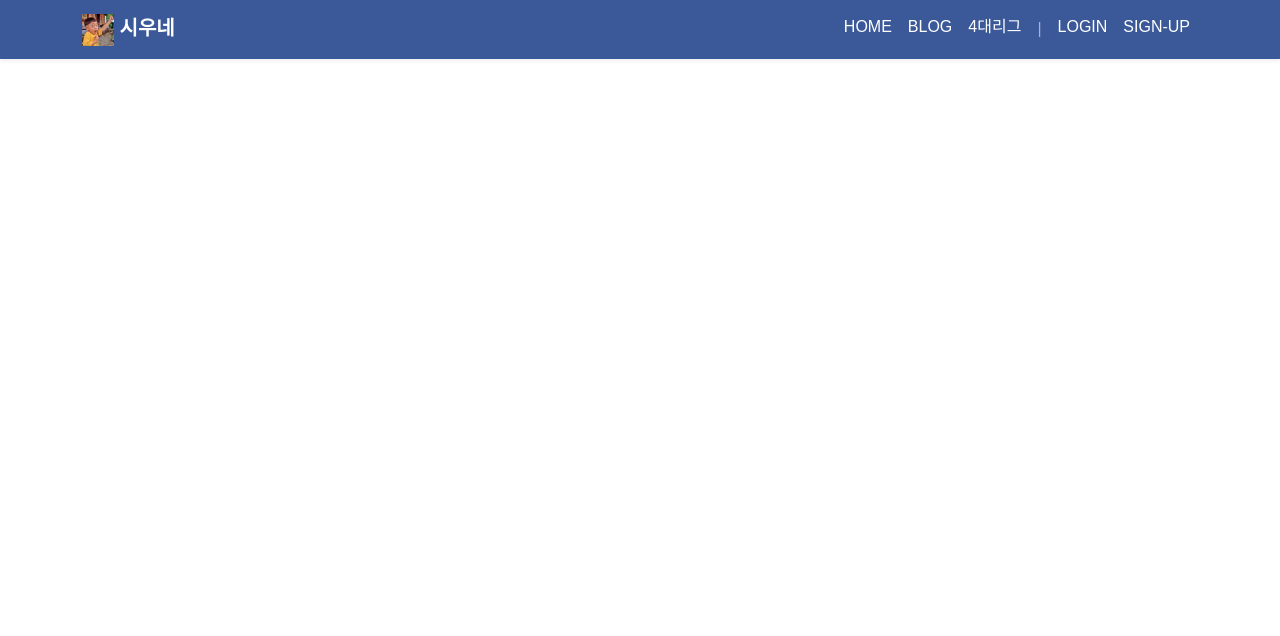
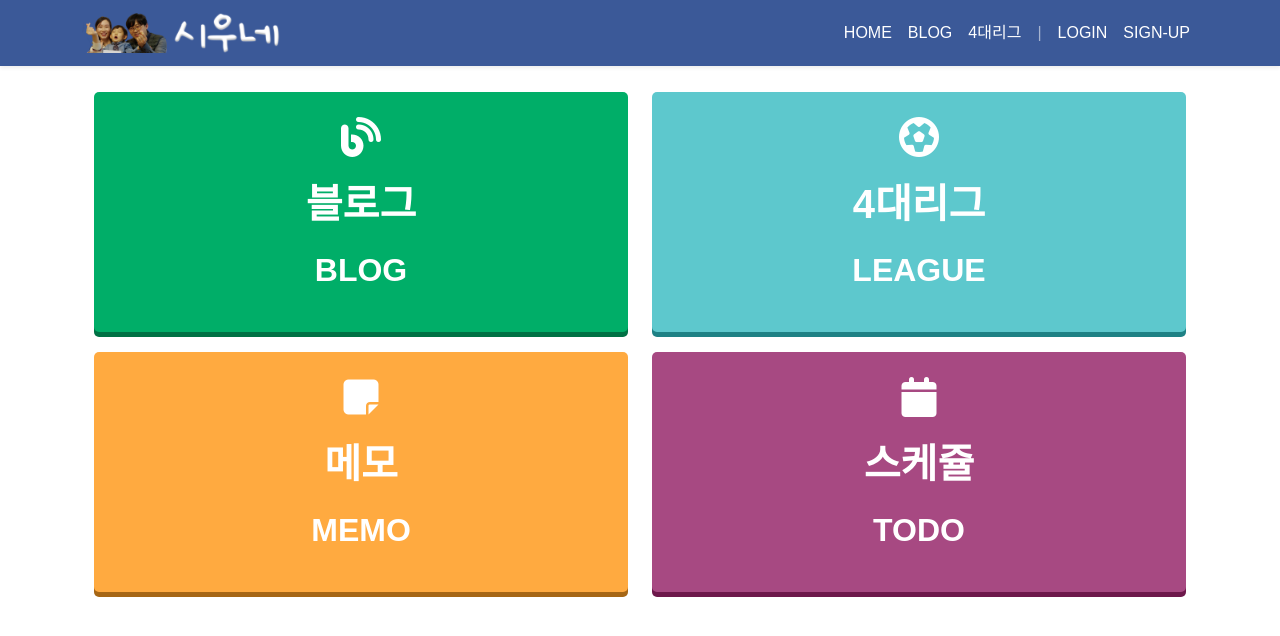
Before and after one commit to hoya6512/ubuntu-siuzip, a Django app: page / in a window 1280 px wide. Shown: the top 636 px of the page. Run offline with Django 5.2, Linux system fonts and the light colour scheme; parts of the project's set-up code (start-up, migrations or seed data) failed here and were passed over; some libraries are stand-ins or nearby versions.

Commit message:
favicon 추가, main landing 추가

```diff
--- a/core/templates/base.html
+++ b/core/templates/base.html
@@ -17,6 +17,12 @@
       crossorigin="anonymous"
       referrerpolicy="no-referrer"
     />
+    <link rel="icon" type="image/png" href="{% static 'image/favicon/favicon-96x96.png' %}" sizes="96x96" />
+    <link rel="icon" type="image/svg+xml" href="{% static 'image/favicon/favicon.svg' %}" />
+    <link rel="shortcut icon" href="{% static 'image/favicon/favicon.ico' %}" />
+    <link rel="apple-touch-icon" sizes="180x180" href="{% static 'image/favicon/apple-touch-icon.pngg' %}" />
+    <meta name="apple-mobile-web-app-title" content="Siuzip" />
+    <link rel="manifest" href="{% static 'image/favicon/site.webmanifest' %}" />
 {#    <link rel="stylesheet" href="{% static 'summernote/0.9.0/summernote-lite.css' %}">#}
 {#    <link rel="stylesheet" href="{% static 'simplemde/1.11.2/css/simplemde.min.css' %}">#}
 
--- a/core/templates/navbar.html
+++ b/core/templates/navbar.html
@@ -5,12 +5,11 @@
             <div class="container">
                 <a class="navbar-brand" href="/" style="color: white; font-weight: 900">
                     <img
-                        src="{% static 'image/favicon.png' %}"
+                        src="{% static 'image/siuzip banner.png' %}"
                         alt="Siuzip.com"
-                        width="32px"
-                        height="32px"
+                        height="40px"
                     />
-                시우네</a>
+                </a>
                 <button
                   class="navbar-toggler"
                   type="button"
@@ -43,24 +42,24 @@
                     </div>
                     <div class="offcanvas-body" style="background-color: #3b5998">
                         <ul class="navbar-nav justify-content-end flex-grow-1">
-                            <li class="nav-item">
+                            <li class="nav-item align-content-center">
                                 <a class="nav-link active" href="/">HOME</a>
                             </li>
-                            <li class="nav-item">
+                            <li class="nav-item align-content-center">
                                 <a class="nav-link active" href="{% url 'blog:index' %}">BLOG</a>
                             </li>
-                            <li class="nav-item">
+                            <li class="nav-item align-content-center">
                                 <a class="nav-link active" href="{% url 'league:league_standings' %}">4대리그</a>
                             </li>
                             <li>
-                                <a class="nav-link">|</a>
+                                <a class="nav-link align-content-center">|</a>
                             </li>
 
                         {% if user.is_staff or user.is_superuser %}
-                            <li class="nav-item">
+                            <li class="nav-item align-content-center">
                                 <a class="nav-link active" href="{% url 'memo:index_status' 'True' %}">MEMO</a>
                             </li>
-                            <li class="nav-item">
+                            <li class="nav-item align-content-center">
                                 <a class="nav-link active" href="{% url 'schedule:calendar' %}">SCHEDULE</a>
                             </li>
                             <li>
@@ -70,7 +69,7 @@
 
 
                             {% if user.is_authenticated %}
-                                <li class="nav-item me-2">
+                                <li class="nav-item me-2 align-content-center">
                                     <a class="nav-link active" href="{% url 'accounts:profile' %}">
                                         {% if user.profile.avatar %}
                                             <img src="{{ user.profile.avatar.url }}"
@@ -87,7 +86,7 @@
                                         {{ user.nick_name }}
                                     </a>
                                 </li>
-                                <li class="nav-item">
+                                <li class="nav-item align-content-center">
                                     <a class="nav-link active"
                                        hx-post="{% url 'accounts:logout' %}?next={{ request.path }}"
                                        hx-target="body"
@@ -95,14 +94,14 @@
                                     >LOGOUT</a>
                                 </li>
                             {% else %}
-                                <li class="nav-item">
+                                <li class="nav-item align-content-center">
                                     {% url 'accounts:login' as login_url %}
                                     <a class="nav-link active"
                                        href="{{ login_url }}{% if login_url != request.path %}?next={{ request.path }}{% endif %}"
                                        style="cursor: pointer">LOGIN
                                     </a>
                                 </li>
-                                <li class="nav-item">
+                                <li class="nav-item align-content-center">
                                     <a class="nav-link active"
                                        href="{% url 'accounts:signup' %}?next={{ request.path }}"
                                        style="cursor: pointer">SIGN-UP
--- a/core/templates/root.html
+++ b/core/templates/root.html
@@ -1,25 +1,115 @@
 {% extends 'base.html' %}
-{#{% load component_tags %}#}
+
 
 {% block content %}
-{#	<div class="w-50" id="wg-api-football-standings"#}
-{#        data-host="v3.football.api-sports.io"#}
-{#        data-key="52d1b79add89f9d721330e87e2ca76d3"#}
-{#        data-league="39"#}
-{#        data-team=""#}
-{#        data-season="2024"#}
-{#        data-theme="grey"#}
-{#        data-show-errors="false"#}
-{#        data-show-logos="true"#}
-{#        class="wg_loader">#}
-{#    </div>#}
+  <div class="container">
+      <div class="row mt-3">
+          <div class="col-6"><a href="{% url 'blog:index' %}" title="Button push blue/green" class="button btnPush btnBlueGreen align-content-center">
+              <p class="fs-1"><i class="fa-solid fa-blog"></i></p>
+              <p class="fs-1">블로그</p>
+              <p class="fs-2">BLOG</p>
+          </a></div>
+          <div class="col-6"><a href="{% url 'league:league_standings' %}" title="Button push lightblue" class="button btnPush btnLightBlue align-content-center">
+              <p class="fs-1"><i class="fa-solid fa-futbol"></i></p>
+              <p class="fs-1">4대리그</p>
+              <p class="fs-2">LEAGUE</p>
+          </a></div>
+          <div class="col-6"><a href="{% url 'memo:index_status' 'True' %}" title="Button push orange" class="button btnPush btnOrange align-content-center">
+              <p class="fs-1"><i class="fa-solid fa-note-sticky"></i></p>
+              <p class="fs-1">메모</p>
+              <p class="fs-2">MEMO</p>
+          </a></div>
+          <div class="col-6"><a href="{% url 'schedule:calendar' %}" title="Button push purple" class="button btnPush btnPurple align-content-center">
+              <p class="fs-1"><i class="fa-solid fa-calendar"></i></p>
+              <p class="fs-1">스케쥴</p>
+              <p class="fs-2">TODO</p>
+          </a></div>
+      </div>
 
 
+
+
+  </div>
+
+    </div>
+
+    <style>
+        a,
+        a:visited {
+          text-decoration: none;
+          color: #00AE68;
+        }
+        a.button {
+          display: block;
+          position: relative;
+          float: left;
+          width: 100%;
+          height: 30vh;
+          padding: 0;
+          margin: 10px 20px 10px 0;
+          font-weight: 600;
+          text-align: center;
+          line-height: 50px;
+          color: #FFF;
+          border-radius: 5px;
+          transition: all 0.2s ;
+        }
+
+        .btnBlueGreen {
+          background: #00AE68;
+        }
+
+        .btnLightBlue {
+          background: #5DC8CD;
+        }
+
+        .btnOrange {
+          background: #FFAA40;
+        }
+
+        .btnPurple {
+          background: #A74982;
+        }
+        /* 3D */
+        .btnBlueGreen.btnPush {
+          box-shadow: 0px 5px 0px 0px #007144;
+        }
+
+        .btnLightBlue.btnPush {
+          box-shadow: 0px 5px 0px 0px #1E8185;
+        }
+
+        .btnOrange.btnPush {
+          box-shadow: 0px 5px 0px 0px #A66615;
+        }
+
+        .btnPurple.btnPush {
+          box-shadow: 0px 5px 0px 0px #6D184B;
+        }
+
+        .btnPush:hover {
+          margin-top: 15px;
+          margin-bottom: 5px;
+        }
+
+        .btnBlueGreen.btnPush:hover {
+          box-shadow: 0px 0px 0px 0px #007144;
+        }
+
+        .btnLightBlue.btnPush:hover {
+          box-shadow: 0px 0px 0px 0px #1E8185;
+        }
+
+        .btnOrange.btnPush:hover {
+          box-shadow: 0px 0px 0px 0px #A66615;
+        }
+
+        .btnPurple.btnPush:hover {
+          box-shadow: 0px 0px 0px 0px #6D184B;
+        }
+    </style>
 {% endblock %}
 
 {% block script %}
-{#<script#}
-{#    type="module"#}
-{#    src="https://widgets.api-sports.io/2.0.3/widgets.js">#}
-{#</script>#}
+
 {% endblock %}
```
Also changed, not shown: core/static/image/favicon/apple-touch-icon.png (added), core/static/image/favicon/favicon-96x96.png (added), core/static/image/favicon/favicon.ico (added), core/static/image/favicon/favicon.svg (added), core/static/image/favicon/site.webmanifest (added), core/static/image/favicon/web-app-manifest-192x192.png (added), core/static/image/favicon/web-app-manifest-512x512.png (added), core/static/image/siuzip banner.png (added).
